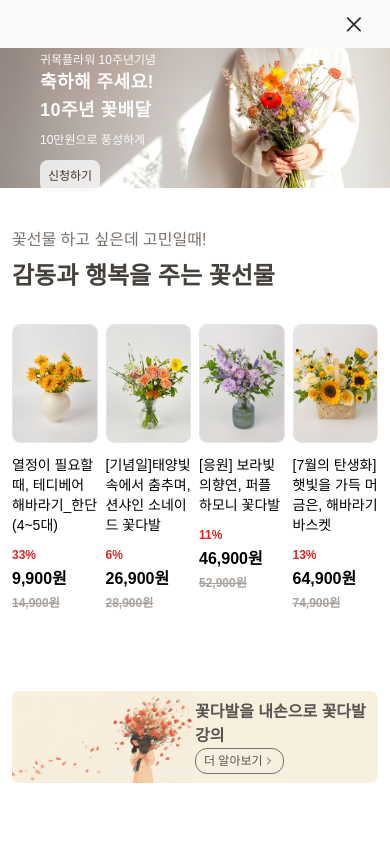
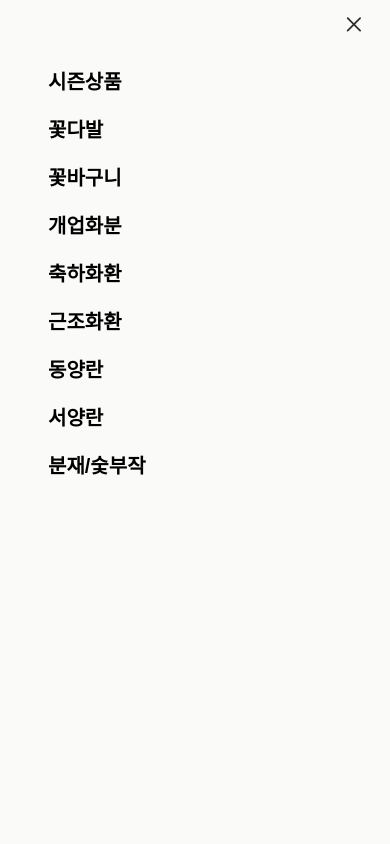
Before and after one commit to homeyoun/homepage, a Next.js app: page / in a window 390 px wide. Both pictures are taken after a click on the button 353 px from the left and 24 px from the top of the page. Shown: the top 844 px of the page. Built offline with nearby package versions, Linux system fonts and the light colour scheme; a web font is replaced by a local one.

Commit message:
버그 수정

```diff
--- a/components/ClickMenu.tsx
+++ b/components/ClickMenu.tsx
@@ -37,7 +37,6 @@ export default function ClickMenu() {
     closed: {
       transform: "translateY(-50%)",
       opacity: 0,
-      display: "none",
       transition: {
         staggerChildren: 0.07,
         staggerDirection: -1,
@@ -56,7 +55,6 @@ export default function ClickMenu() {
     closed: {
       y: 20,
       opacity: 0,
-      display: "none",
       transition: {
         y: { stiffness: 1000 },
       },
@@ -73,7 +71,6 @@ export default function ClickMenu() {
     closed: {
       y: 50,
       opacity: 0,
-      display: "none",
       transition: {
         y: { stiffness: 1000 },
       },
@@ -113,7 +110,7 @@ export default function ClickMenu() {
         initial={false}
         animate={menuClick ? "open" : "closed"}
         variants={variants}
-        className={`absolute top-12 h-[100vh] w-full space-y-5 bg-stone-50 px-12 text-xl font-bold backdrop-blur-sm sm:px-12`}
+        className={`absolute top-12 ${menuClick ? "flex-row" : "hidden"} h-[100vh] w-full space-y-5 bg-stone-50 px-12 text-xl font-bold backdrop-blur-sm sm:px-12`}
       >
         <motion.li variants={liVariants} className="mt-5">
           시즌상품
```
Also changed, not shown: 2 other files (tests, documents, lock files or other folders).
